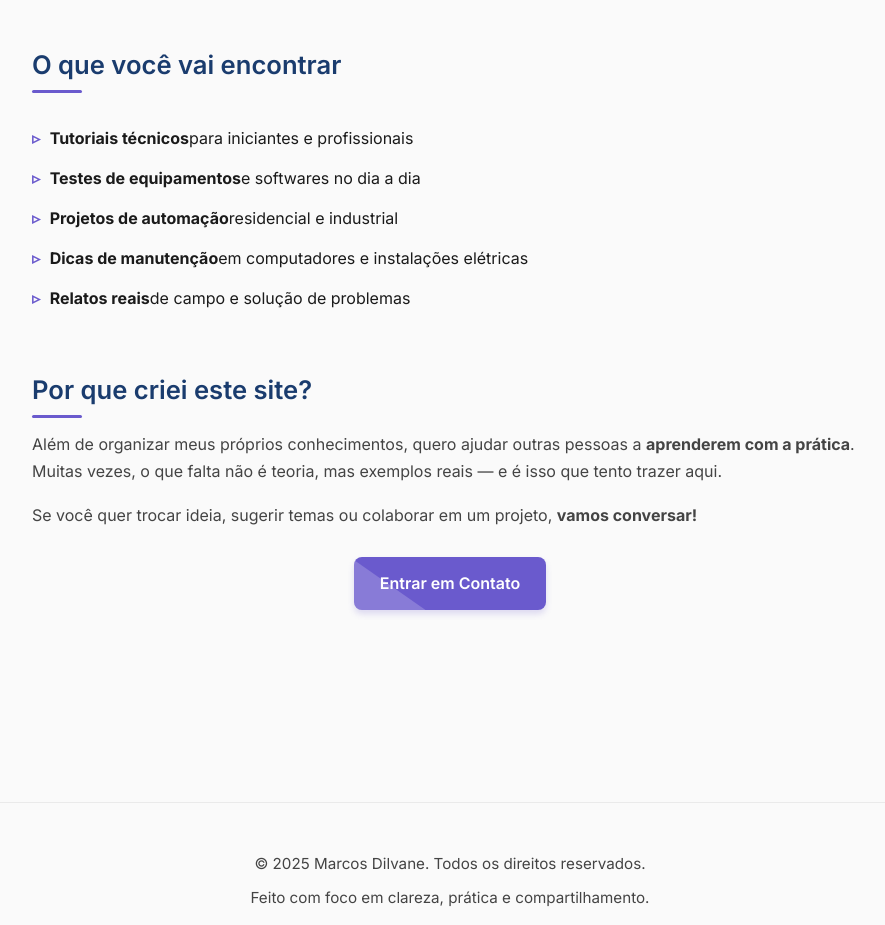
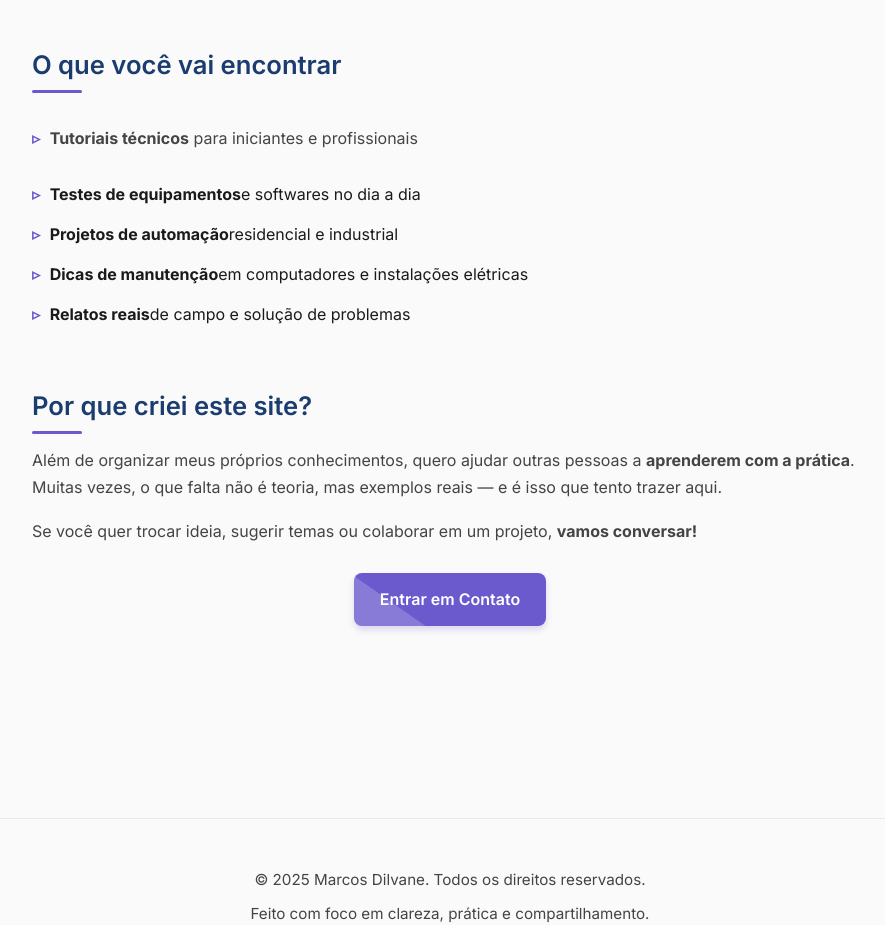
Before and after one commit to MarcosAffeldt/meu-site, a plain HTML site: page index.html in a window 1280 px wide. Shown: the part 1080-2005 px from the top of the page, without its empty margins (190-1075 px from the left). Drawn offline with Linux system fonts and the light colour scheme.

Commit message:
espaçamento SOBRE

```diff
--- a/index.html
+++ b/index.html
@@ -54,7 +54,7 @@
     <section id="conteudo" class="section">
       <h2>O que você vai encontrar</h2>
       <ul>
-        <li><strong>Tutoriais técnicos</strong> para iniciantes e profissionais</li>
+        <li><p><strong>Tutoriais técnicos</strong> para iniciantes e profissionais</p></li>
         <li><strong>Testes de equipamentos</strong> e softwares no dia a dia</li>
         <li><strong>Projetos de automação</strong> residencial e industrial</li>
         <li><strong>Dicas de manutenção</strong> em computadores e instalações elétricas</li>
@@ -89,4 +89,5 @@
   <!-- Script -->
   <script src="js/script.js"></script>
 </body>
+
 </html>
```
